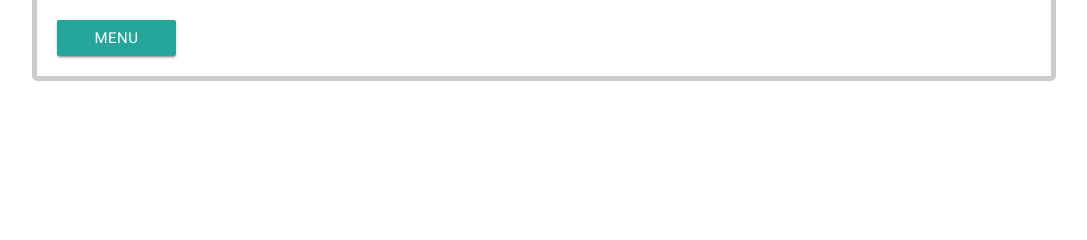
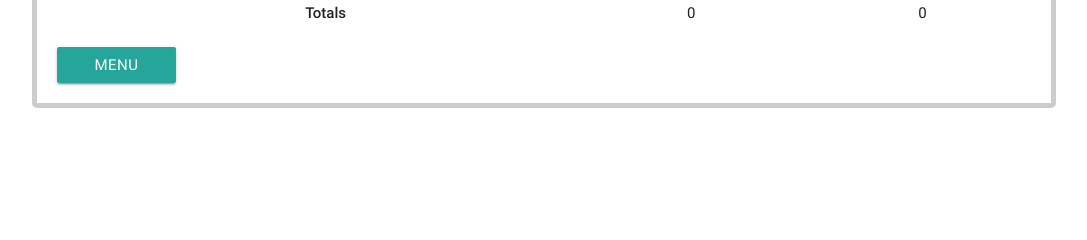
Before and after one commit to hessmjr/resource-management-system, a Flask app: template src/templates/resource_report.html in a window 1280 px wide. Shown: the part 180-420 px from the top of the page, without its empty margins (96-1183 px from the left). Run offline with Flask 2, Linux system fonts and the light colour scheme; the template is opened without the code that fills it, so the values that code supplies are empty; the visitor is signed in with stand-in values (Sample User, id 1).

Commit message:
fix id bug and add totals

```diff
--- a/src/routes/add_incident.py
+++ b/src/routes/add_incident.py
@@ -12,7 +12,7 @@ def add_incident_route(error=None):
     Adds incident to system; return template
     :param error - message ot pass to user if any specified
     """
-    # get owner
+    # get owner and create ID
     username = session.get('username')
     incident_id = int(uuid4().int >> 96)
 
@@ -80,7 +80,7 @@ def add_new_incident(username):
 
     # SQL template
     t = Template("""
-        INSERT INTO `emergency_response_system`.`incident`
+        INSERT INTO incident
         VALUES ('$incident_id', '$username', '$description','$latitude',
             '$longitude', '$incident_date')
     """)
@@ -89,7 +89,7 @@ def add_new_incident(username):
     query = t.safe_substitute({'incident_id': incident_id, 'username': username,
                                'description': description, 'latitude': lat,
                                'longitude': lng, 'incident_date': incident_date})
-
+    print query
     # commit and return to user
     commit_db(query)
     return None
--- a/src/routes/menu.py
+++ b/src/routes/menu.py
@@ -5,7 +5,7 @@ from flask import render_template, session
 from src.database import get_db, query_db
 
 
-def menu_route():
+def menu_route(message=None):
     """
     Handler for menu page
     :return: rendered template for url
--- a/src/routes/resource_report.py
+++ b/src/routes/resource_report.py
@@ -24,8 +24,8 @@ def resource_report_query(username):
     Creates resource report SQL
     """
     t = Template("""
-        SELECT esf.esf_id, esf.description, IF(totals.total,
-            totals.total, 0), IF(used.in_use, used.in_use, 0)
+        SELECT esf.esf_id, esf.description, IF(totals.total, totals.total, 0)
+            AS `Total Resources`, IF(used.in_use, used.in_use, 0) AS `In Use`
         FROM esf
         LEFT JOIN resource
             ON esf.esf_id = resource.primary_esf_id
--- a/src/sql/creation_script.sql
+++ b/src/sql/creation_script.sql
@@ -120,7 +120,7 @@ DROP TABLE IF EXISTS `erms`.`incident` ;
 
 
 CREATE TABLE IF NOT EXISTS `erms`.`incident` (
-  `incident_id` INT NOT NULL AUTO_INCREMENT,
+  `incident_id` CHAR(16) NOT NULL,
   `username` VARCHAR(50) NOT NULL,
   `description` VARCHAR(50) NOT NULL,
   `latitude` DECIMAL NOT NULL,
--- a/src/static/css/custom.css
+++ b/src/static/css/custom.css
@@ -3,8 +3,12 @@
 .table-condensed>tfoot>tr>th,
 .table-condensed>thead>tr>td,
 .table-condensed>tbody>tr>td,
-.table-condensed>tfoot>tr>td{
+.table-condensed>tfoot>tr>td {
     padding: 2px;
+}
+
+tfoot.footer-center>tr>td {
+    text-align: center;
 }
 
 a.menu {
--- a/src/templates/resource_report.html
+++ b/src/templates/resource_report.html
@@ -14,6 +14,7 @@
 
     <div class="row">
       <table class="table-condensed striped centered">
+        {% set totals = {'total': 0, 'used': 0} %}
 
         <thead>
           <tr>
@@ -27,17 +28,27 @@
         <tbody>
         <!-- loop through each result and extract esf id, esf, total, and in use-->
         {% for result in results %}
+          {% if totals.update({'total': totals.total + result[2]}) %}{% endif %}
+          {% if totals.update({'used': totals.used + result[3]}) %}{% endif %}
 
           <tr>
             <td>{{ result[0] }}</td>
-            <td class="">{{ result[1] }}</td>
+            <td>{{ result[1] }}</td>
             <td>{{ result[2] }}</td>
             <td>{{ result[3] }}</td>
           </tr>
 
         {% endfor %}
+        </tbody>
 
-        </tbody>
+        <tfoot class="footer-center">
+          <tr>
+            <td> </td>
+            <td><strong>Totals</strong></td>
+            <td>{{ totals.total }}</td>
+            <td>{{ totals.used }}</td>
+          </tr>
+        </tfoot>
 
       </table>
     </div>
```
Also changed, not shown: src/routes/add_resource.py (+4 -11 lines), README.md. Lines whose indentation alone changed are shown as unchanged.
